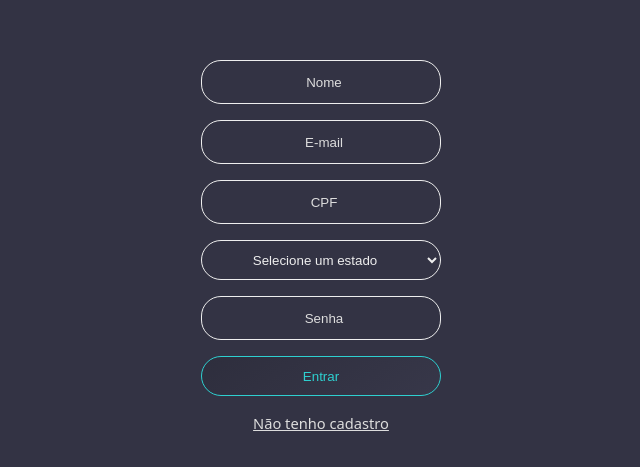
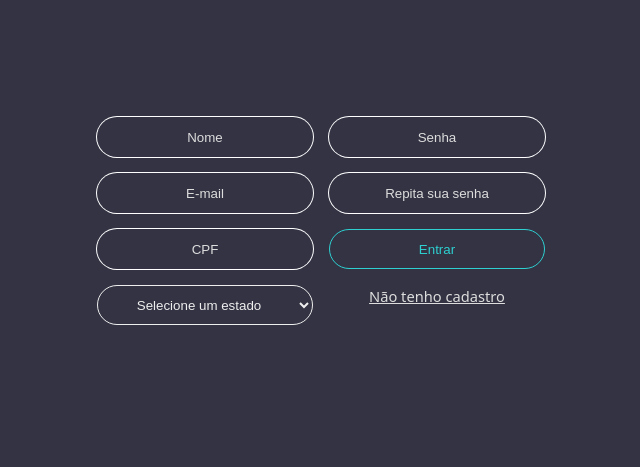
Before and after one commit to PedroC-Pires/SA-2024, a React (Vite) app: page /register in a window 1280 px wide. Shown: the part 153-620 px from the top of the page, without its empty margins (319-959 px from the left). Built offline with nearby package versions, Linux system fonts and the light colour scheme.

Commit message:
atualização do layout e página de registro

```diff
--- a/src/App.css
+++ b/src/App.css
@@ -4,24 +4,6 @@
   padding: 2rem;
   text-align: center;
   color: #ddd;
-}
-
-.container {
-  display: flex;
-  flex-direction: row;
-  flex-wrap: wrap;
-  justify-content: space-evenly;
-  align-items: center;
-}
-
-.container div,
-.container form {
-  width: 240px;
-  margin: auto;
-  display: flex;
-  flex-direction: column;
-  flex-wrap: wrap;
-  gap: 1rem;
 }
 
 body {
--- a/src/routes/Home.jsx
+++ b/src/routes/Home.jsx
@@ -1,6 +1,5 @@
 import logo from '../assets/fixit_logo2.png'
 import React from 'react'
-import '../styles/Home.css'
 import Header from '../elements/Header'
 
 function Home() {
--- a/src/routes/Login.jsx
+++ b/src/routes/Login.jsx
@@ -1,6 +1,5 @@
-import logo from "../assets/fixit_logo2.png";
+import logo from "../assets/logo/FixIt Texto.png";
 import React from "react";
-import "../styles/Login.css";
 
 function Login() {
   return (
@@ -8,7 +7,6 @@ function Login() {
       <div className="container">
         <form action="">
           <img src={logo} className="logo"></img>
-          <h1>Login</h1>
           <input
             type="email"
             name="registerEmail"
--- a/src/routes/Register.jsx
+++ b/src/routes/Register.jsx
@@ -5,8 +5,9 @@ import "../styles/Register.css";
 function App() {
   return (
     <>
-      <div className="container">
-        <form action="submit">
+      <div className="row justaround wrap">
+        <div>
+          <form action="submit" className="col wrap form-register">
             <input
               type="text"
               name="registerName"
@@ -64,9 +65,17 @@ function App() {
               placeholder="Senha"
               className="input_white"
             />
+            <input
+              type="password"
+              name="repeatSenha"
+              id="repeatSenha"
+              placeholder="Repita sua senha"
+              className="input_white"
+            />
             <button className="btn_cyan">Entrar</button>
             <a href="register">Não tenho cadastro</a>
           </form>
+        </div>
       </div>
     </>
   );
--- a/src/styles/Header.css
+++ b/src/styles/Header.css
@@ -5,7 +5,3 @@ header{
     justify-content: space-between;
     align-items: center;
 }
-
-header div{
-
-}
--- a/src/styles/Home.css
+++ /dev/null
@@ -1,31 +0,0 @@
-.container .btn_orange{
-  height: 40px;
-  border-radius: 20px;
-  outline: none;
-  background: linear-gradient(145deg, #2e2e3d, #373749);
-  color: #DD7346;
-  border: solid #DD7346 1px;
-  animation: ease-in-out;
-  transition: 200ms;
-}
-
-.container .btn_cyan{
-  height: 40px;
-  border-radius: 20px;
-  outline: none;
-  background: linear-gradient(145deg, #2e2e3d, #373749);
-  color: #2ED0D0;
-  border: solid #2ED0D0 1px;
-  animation: ease-in-out;
-  transition: 200ms;
-}
-
-.container .btn_orange:hover{
-  background: #DD7346;
-  color: #fff;
-}
-
-.container .btn_cyan:hover{
-  background: #2ED0D0;
-  color: #fff;
-}
--- a/src/styles/Register.css
+++ b/src/styles/Register.css
@@ -1,105 +1,6 @@
-h1 {
-  margin: 0;
+@import url(./input-button.css);
+@import url(./layout.css);
+
+.form-register{
+  height: 260px;
 }
-
-.input_orange {
-  border-radius: 20px;
-  outline: none;
-  background: none;
-  color: #dd7346;
-  border: solid #dd7346 1px;
-}
-
-.input_cyan {
-  border-radius: 20px;
-  outline: none;
-  background: none;
-  color: #2ed0d0;
-  border: solid #2ed0d0 1px;
-}
-
-.input_white {
-  border-radius: 20px;
-  outline: none;
-  background: none;
-  color: #eeeeee;
-  border: solid #eeeeee 1px;
-}
-
-.input_white::placeholder {
-  color: #dddddd;
-  text-align: center;
-}
-
-input {
-  max-height: 40px;
-  padding-left: 8px;
-  animation: ease-in-out;
-  transition: 200ms;
-}
-
-input:focus {
-  padding-left: 16px;
-}
-
-input:focus::placeholder {
-  color: #00000000;
-  animation: ease-in-out;
-  transition: 200ms;
-}
-
-button {
-  max-height: 40px;
-  animation: ease-in-out;
-  transition: 200ms;
-  flex: 1 0 240px;
-}
-
-.btn_orange {
-  height: 40px;
-  border-radius: 20px;
-  outline: none;
-  background: none;
-  color: #dd7346;
-  border: solid #dd7346 1px;
-}
-
-.btn_cyan {
-  height: 40px;
-  border-radius: 20px;
-  outline: none;
-  background: none;
-  color: #2ed0d0;
-  border: solid #2ed0d0 1px;
-}
-
-.btn_orange:hover {
-  background: #dd7346;
-  color: #fff;
-}
-
-.btn_cyan:hover {
-  background: #2ed0d0;
-  color: #fff;
-}
-
-select {
-  text-align: center;
-  border-radius: 20px;
-  height: 40px;
-  outline: none;
-  background: none;
-  color: #eeeeee;
-  border: solid #eeeeee 1px;
-}
-
-option {
-  background-color: #333344;
-}
-
-a,
-a:link,
-a:visited {
-  font-size: 11pt;
-  color: #ddd;
-}
--- a/src/styles/Login.css
+++ b/src/styles/input-button.css
@@ -1,53 +1,56 @@
-h1 {
-  margin: 0;
+input {
+  min-height: 40px;
+  max-height: 40px;
+  max-width: 200px;
+  min-width: 200px;
+  padding-left: 8px;
+  padding-right: 8px;
+  padding-top: 0;
+  padding-bottom: 0;
+  animation: ease-in-out;
+  transition: 200ms;
 }
 
 .input_orange {
-  height: 40px;
   border-radius: 20px;
   outline: none;
   background: none;
   color: #dd7346;
-  border: solid #dd7346 1px;
+  box-shadow: 0px 0px 0px 1px #dd7346;
 }
 
 .input_cyan {
-  height: 40px;
   border-radius: 20px;
   outline: none;
   background: none;
   color: #2ed0d0;
-  border: solid #2ed0d0 1px;
+  box-shadow: 0px 0px 0px 1px #2ed0d0;
 }
 
 .input_white {
-  height: 40px;
   border-radius: 20px;
   outline: none;
   background: none;
   color: #eeeeee;
-  border: solid #eeeeee 1px;
+  box-shadow: 0px 0px 0px 1px #fff;
+  border: none;
 }
 
-.input_white::placeholder {
+input::placeholder {
   color: #dddddd;
   text-align: center;
-}
-
-input {
-  padding-left: 8px;
-  animation: ease-in-out;
-  transition: 200ms;
-}
-
-input:focus {
-  padding-left: 16px;
 }
 
 input:focus::placeholder {
   color: #00000000;
   animation: ease-in-out;
   transition: 200ms;
+}
+
+input:focus{
+  padding-left: 16px;
+  min-width: 192px;
+  max-width: 192px;
 }
 
 button {
@@ -62,6 +65,7 @@ button {
   background: none;
   color: #dd7346;
   border: solid #dd7346 1px;
+  cursor: pointer;
 }
 
 .btn_cyan {
@@ -71,6 +75,7 @@ button {
   background: none;
   color: #2ed0d0;
   border: solid #2ed0d0 1px;
+  cursor: pointer;
 }
 
 .btn_orange:hover {
@@ -81,6 +86,21 @@ button {
 .btn_cyan:hover {
   background: #2ed0d0;
   color: #fff;
+}
+
+select {
+  max-height: 40px;
+  min-height: 40px;
+  text-align: center;
+  border-radius: 20px;
+  outline: none;
+  background: none;
+  color: #eeeeee;
+  border: solid #eeeeee 1px;
+}
+
+option {
+  background-color: #333344;
 }
 
 a {
--- /dev/null
+++ b/src/styles/layout.css
@@ -0,0 +1,47 @@
+.row{
+    display: flex;
+    flex-direction: row;
+    gap: 1rem;
+}
+
+.col{
+    display: flex;
+    flex-direction: column;
+    gap: 1rem;
+}
+
+.wrap{
+    flex-wrap: wrap;
+}
+
+.nowrap{
+    flex-wrap: nowrap;
+}
+
+.flex1{
+    flex: 1 0;
+}
+
+.flex2{
+    flex: 2 0;
+}
+
+.flex3{
+    flex: 3 0;
+}
+
+.justcenter{
+    justify-content: center;
+}
+
+.justaround{
+    justify-content: space-around;
+}
+
+.justbetween{
+    justify-content: space-between;
+}
+
+.aligncenter{
+    align-items: center;
+}
```
Lines whose indentation alone changed are shown as unchanged.
